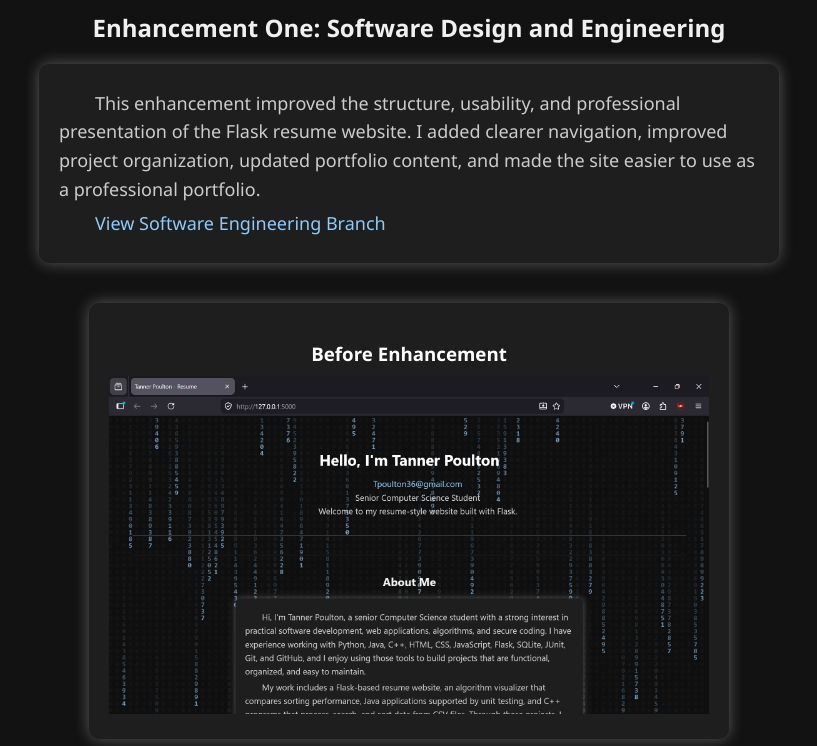
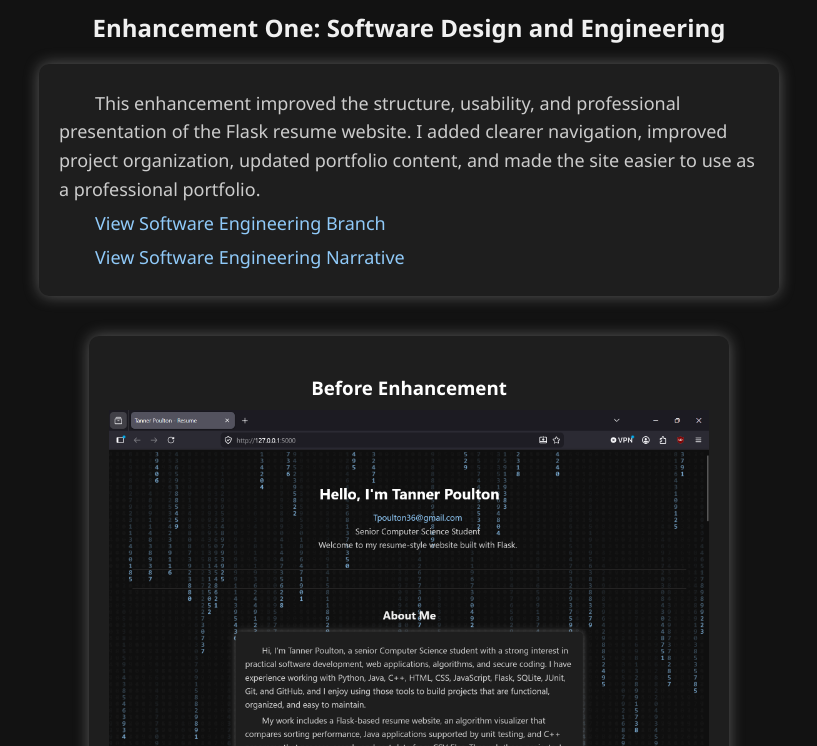
Before and after one commit to tpoulton36/resume-site, a Flask app: page /eportfolio in a window 1280 px wide. Shown: the part 1999-2745 px from the top of the page, without its empty margins (231-1048 px from the left). Run offline with Flask 3, Linux system fonts and the light colour scheme.

Commit message:
Add enhancement narratives and code review resources to eportfolio

```diff
--- a/templates/eportfolio.html
+++ b/templates/eportfolio.html
@@ -1,9 +1,12 @@
-<!DOCTYPE html>
+<!doctype html>
 <html lang="en">
   <head>
-    <meta charset="UTF-8">
+    <meta charset="UTF-8" />
     <title>E-Portfolio - Tanner Poulton</title>
-    <link rel="stylesheet" href="{{ url_for('static', filename='css/style.css') }}">
+    <link
+      rel="stylesheet"
+      href="{{ url_for('static', filename='css/style.css') }}"
+    />
   </head>
 
   <body>
@@ -14,7 +17,10 @@
     <header class="site-header">
       <h1>E-Portfolio</h1>
       <p>CS-499 Computer Science Capstone</p>
-        <p>Professional portfolio, enhanced artifact, code review, and reflection materials.</p>
+      <p>
+        Professional portfolio, enhanced artifact, code review, and reflection
+        materials.
+      </p>
     </header>
 
     <nav class="main-nav">
@@ -25,66 +31,125 @@
       <a href="{{ url_for('eportfolio') }}">E-Portfolio</a>
     </nav>
 
-    <hr>
+    <hr />
 
     <main class="eportfolio-page">
-
       <section class="about-section">
         <h2>Professional Self-Assessment</h2>
         <div class="about">
           <p>
-                    Throughout the Computer Science program, I have developed a stronger understanding of what it means to build software that is useful, organized, maintainable, and secure. My coursework has exposed me to software engineering, databases, algorithms, cybersecurity, full-stack development, testing, and project planning. As I have moved through the program, my career goals have become more focused on practical software development, especially web applications, backend development, and tools that solve real problems for users.
+            Throughout the Computer Science program, I have developed a stronger
+            understanding of what it means to build software that is useful,
+            organized, maintainable, and secure. My coursework has exposed me to
+            software engineering, databases, algorithms, cybersecurity,
+            full-stack development, testing, and project planning. As I have
+            moved through the program, my career goals have become more focused
+            on practical software development, especially web applications,
+            backend development, and tools that solve real problems for users.
           </p>
 
           <p>
-                    Developing this ePortfolio helped me connect the skills I learned across multiple courses into one complete project. The main artifact in this portfolio is my Flask-based resume website. I enhanced this artifact in three major areas: software design and engineering, algorithms and data structures, and databases. These enhancements show my ability to improve an existing application, add meaningful functionality, evaluate design decisions, and organize code in a way that supports future growth.
+            Developing this ePortfolio helped me connect the skills I learned
+            across multiple courses into one complete project. The main artifact
+            in this portfolio is my Flask-based resume website. I enhanced this
+            artifact in three major areas: software design and engineering,
+            algorithms and data structures, and databases. These enhancements
+            show my ability to improve an existing application, add meaningful
+            functionality, evaluate design decisions, and organize code in a way
+            that supports future growth.
           </p>
 
           <p>
-                    The software engineering enhancement improved the structure and usability of the site through navigation updates, project revisions, and better organization. The algorithms enhancement added an interactive sorting algorithm visualizer that compares algorithms on the same dataset and displays performance metrics. The database enhancement integrated SQLite so project and algorithm information could be stored in a database and rendered dynamically through Flask routes and templates.
+            The software engineering enhancement improved the structure and
+            usability of the site through navigation updates, project revisions,
+            and better organization. The algorithms enhancement added an
+            interactive sorting algorithm visualizer that compares algorithms on
+            the same dataset and displays performance metrics. The database
+            enhancement integrated SQLite so project and algorithm information
+            could be stored in a database and rendered dynamically through Flask
+            routes and templates.
           </p>
 
           <p>
-                    This portfolio also reflects growth in communication and collaboration. Using GitHub branches helped separate each enhancement and made the development process easier to track. Writing narratives and preparing a code review required me to explain technical decisions clearly for an audience that may include instructors, peers, or future employers. These experiences helped me understand that software development is not only about writing code, but also about explaining decisions, documenting progress, and creating work that others can understand.
+            This portfolio also reflects growth in communication and
+            collaboration. Using GitHub branches helped separate each
+            enhancement and made the development process easier to track.
+            Writing narratives and preparing a code review required me to
+            explain technical decisions clearly for an audience that may include
+            instructors, peers, or future employers. These experiences helped me
+            understand that software development is not only about writing code,
+            but also about explaining decisions, documenting progress, and
+            creating work that others can understand.
           </p>
 
           <p>
-                    Security has also become an important part of how I think about software. Through coursework and this project, I have learned to consider data handling, validation, maintainability, and potential design flaws earlier in the development process. While this portfolio is not a large production system, the process of improving it helped me practice a security-focused mindset and think more carefully about how software should be structured and protected.
+            Security has also become an important part of how I think about
+            software. Through coursework and this project, I have learned to
+            consider data handling, validation, maintainability, and potential
+            design flaws earlier in the development process. While this
+            portfolio is not a large production system, the process of improving
+            it helped me practice a security-focused mindset and think more
+            carefully about how software should be structured and protected.
           </p>
 
           <p>
-                    Overall, this ePortfolio demonstrates my growth as a computer science student and my preparation to continue developing as a software professional. It brings together practical programming, web development, algorithmic thinking, database integration, communication, and secure design principles into one cohesive project.
+            Overall, this ePortfolio demonstrates my growth as a computer
+            science student and my preparation to continue developing as a
+            software professional. It brings together practical programming, web
+            development, algorithmic thinking, database integration,
+            communication, and secure design principles into one cohesive
+            project.
           </p>
         </div>
       </section>
 
-        <hr>
+      <hr />
 
       <section class="projects-section">
         <h2>Code Review</h2>
         <div class="about">
           <p>
-                    The code review video will provide a walkthrough of the original artifact, identify areas for improvement, and explain the planned enhancements for software engineering, algorithms and data structures, and databases.
+            The code review video will provide a walkthrough of the original
+            artifact, identify areas for improvement, and explain the planned
+            enhancements for software engineering, algorithms and data
+            structures, and databases.
           </p>
 
           <p>
-                    <a href="https://www.youtube.com/watch?v=jLh9KfTX-Iw">Code Review Video Link</a>
+            <a href="https://www.youtube.com/watch?v=jLh9KfTX-Iw"
+              >Code Review Video Link</a
+            >
           </p>
         </div>
       </section>
 
-        <hr>
+      <hr />
 
       <section class="projects-section">
         <h2>Enhancement One: Software Design and Engineering</h2>
         <div class="about">
           <p>
-                    This enhancement improved the structure, usability, and professional presentation of the Flask resume website. I added clearer navigation, improved project organization, updated portfolio content, and made the site easier to use as a professional portfolio.
+            This enhancement improved the structure, usability, and professional
+            presentation of the Flask resume website. I added clearer
+            navigation, improved project organization, updated portfolio
+            content, and made the site easier to use as a professional
+            portfolio.
           </p>
 
           <p>
-                    <a href="https://github.com/tpoulton36/resume-site/tree/cs499-software-engineering" target="_blank">
+            <a
+              href="https://github.com/tpoulton36/resume-site/tree/cs499-software-engineering"
+              target="_blank"
+            >
               View Software Engineering Branch
+            </a>
+          </p>
+          <p>
+            <a
+              href="{{ url_for('static', filename='documents/eportfolio/software-engineering-narrative.docx') }}"
+              target="_blank"
+            >
+              View Software Engineering Narrative
             </a>
           </p>
         </div>
@@ -92,33 +157,59 @@
         <div class="projects">
           <div class="project">
             <h3>Before Enhancement</h3>
-                    <img src="{{ url_for('static', filename='images/eportfolio/E1_Before.png') }}" alt="Software engineering before enhancement screenshot" width="100%">
+            <img
+              src="{{ url_for('static', filename='images/eportfolio/E1_Before.png') }}"
+              alt="Software engineering before enhancement screenshot"
+              width="100%"
+            />
           </div>
 
           <div class="project">
             <h3>After Enhancement</h3>
-                    <img src="{{ url_for('static', filename='images/eportfolio/E1_After1.png') }}" alt="Software engineering after homepage screenshot" width="100%">
+            <img
+              src="{{ url_for('static', filename='images/eportfolio/E1_After1.png') }}"
+              alt="Software engineering after homepage screenshot"
+              width="100%"
+            />
           </div>
 
           <div class="project">
             <h3>After Enhancement: Projects Section</h3>
-                    <img src="{{ url_for('static', filename='images/eportfolio/E1_After2.png') }}" alt="Software engineering after projects section screenshot" width="100%">
+            <img
+              src="{{ url_for('static', filename='images/eportfolio/E1_After2.png') }}"
+              alt="Software engineering after projects section screenshot"
+              width="100%"
+            />
           </div>
         </div>
       </section>
 
-        <hr>
+      <hr />
 
       <section class="projects-section">
         <h2>Enhancement Two: Algorithms and Data Structures</h2>
         <div class="about">
           <p>
-                    This enhancement added an interactive algorithm visualizer to the portfolio site. The visualizer allows users to compare sorting algorithms using the same dataset and view performance metrics such as comparisons, swaps, runtime, and winner results.
+            This enhancement added an interactive algorithm visualizer to the
+            portfolio site. The visualizer allows users to compare sorting
+            algorithms using the same dataset and view performance metrics such
+            as comparisons, swaps, runtime, and winner results.
           </p>
 
           <p>
-                    <a href="https://github.com/tpoulton36/resume-site/tree/cs499-algorithms-enhancement-v2" target="_blank">
+            <a
+              href="https://github.com/tpoulton36/resume-site/tree/cs499-algorithms-enhancement-v2"
+              target="_blank"
+            >
               View Algorithms Branch
+            </a>
+          </p>
+          <p>
+            <a
+              href="{{ url_for('static', filename='documents/eportfolio/algorithms-narrative.docx') }}"
+              target="_blank"
+            >
+              View Algorithms and Data Structures Narrative
             </a>
           </p>
         </div>
@@ -126,33 +217,60 @@
         <div class="projects">
           <div class="project">
             <h3>Before Enhancement</h3>
-                    <img src="{{ url_for('static', filename='images/eportfolio/E2_Before.png') }}" alt="Algorithms before enhancement screenshot" width="100%">
+            <img
+              src="{{ url_for('static', filename='images/eportfolio/E2_Before.png') }}"
+              alt="Algorithms before enhancement screenshot"
+              width="100%"
+            />
           </div>
 
           <div class="project">
             <h3>After Enhancement: Visualizer</h3>
-                    <img src="{{ url_for('static', filename='images/eportfolio/E2_After1.png') }}" alt="Algorithm visualizer after enhancement screenshot" width="100%">
+            <img
+              src="{{ url_for('static', filename='images/eportfolio/E2_After1.png') }}"
+              alt="Algorithm visualizer after enhancement screenshot"
+              width="100%"
+            />
           </div>
 
           <div class="project">
             <h3>After Enhancement: Comparison Results</h3>
-                    <img src="{{ url_for('static', filename='images/eportfolio/E2_After2.png') }}" alt="Algorithm visualizer completed comparison screenshot" width="100%">
+            <img
+              src="{{ url_for('static', filename='images/eportfolio/E2_After2.png') }}"
+              alt="Algorithm visualizer completed comparison screenshot"
+              width="100%"
+            />
           </div>
         </div>
       </section>
 
-        <hr>
+      <hr />
 
       <section class="projects-section">
         <h2>Enhancement Three: Databases</h2>
         <div class="about">
           <p>
-                    This enhancement integrated a SQLite database into the Flask website. Project information and algorithm metadata were moved from hardcoded HTML into database records. Flask now retrieves this data through a database access layer and renders it dynamically in the website templates.
+            This enhancement integrated a SQLite database into the Flask
+            website. Project information and algorithm metadata were moved from
+            hardcoded HTML into database records. Flask now retrieves this data
+            through a database access layer and renders it dynamically in the
+            website templates.
           </p>
 
           <p>
-                    <a href="https://github.com/tpoulton36/resume-site/tree/cs499-database-enhancement" target="_blank">
+            <a
+              href="https://github.com/tpoulton36/resume-site/tree/cs499-database-enhancement"
+              target="_blank"
+            >
               View Database Branch
+            </a>
+          </p>
+          <p>
+            <a
+              href="{{ url_for('static', filename='documents/eportfolio/database-narrative.docx') }}"
+              target="_blank"
+            >
+              View Database Narrative
             </a>
           </p>
         </div>
@@ -160,21 +278,32 @@
         <div class="projects">
           <div class="project">
             <h3>Before Enhancement: Hardcoded Content</h3>
-                    <img src="{{ url_for('static', filename='images/eportfolio/E3_Before.png') }}" alt="Database before enhancement hardcoded content screenshot" width="100%">
+            <img
+              src="{{ url_for('static', filename='images/eportfolio/E3_Before.png') }}"
+              alt="Database before enhancement hardcoded content screenshot"
+              width="100%"
+            />
           </div>
 
           <div class="project">
             <h3>After Enhancement: Database Files</h3>
-                    <img src="{{ url_for('static', filename='images/eportfolio/E3_After1.png') }}" alt="Database after enhancement file structure screenshot" width="100%">
+            <img
+              src="{{ url_for('static', filename='images/eportfolio/E3_After1.png') }}"
+              alt="Database after enhancement file structure screenshot"
+              width="100%"
+            />
           </div>
 
           <div class="project">
             <h3>After Enhancement: Dynamic Projects</h3>
-                    <img src="{{ url_for('static', filename='images/eportfolio/E3_After2.png') }}" alt="Database after enhancement dynamic projects screenshot" width="100%">
+            <img
+              src="{{ url_for('static', filename='images/eportfolio/E3_After2.png') }}"
+              alt="Database after enhancement dynamic projects screenshot"
+              width="100%"
+            />
           </div>
         </div>
       </section>
-
     </main>
 
     <script src="{{ url_for('static', filename='js/script.js') }}"></script>
```
Also changed, not shown: 3 other files. Lines whose indentation alone changed are shown as unchanged.
